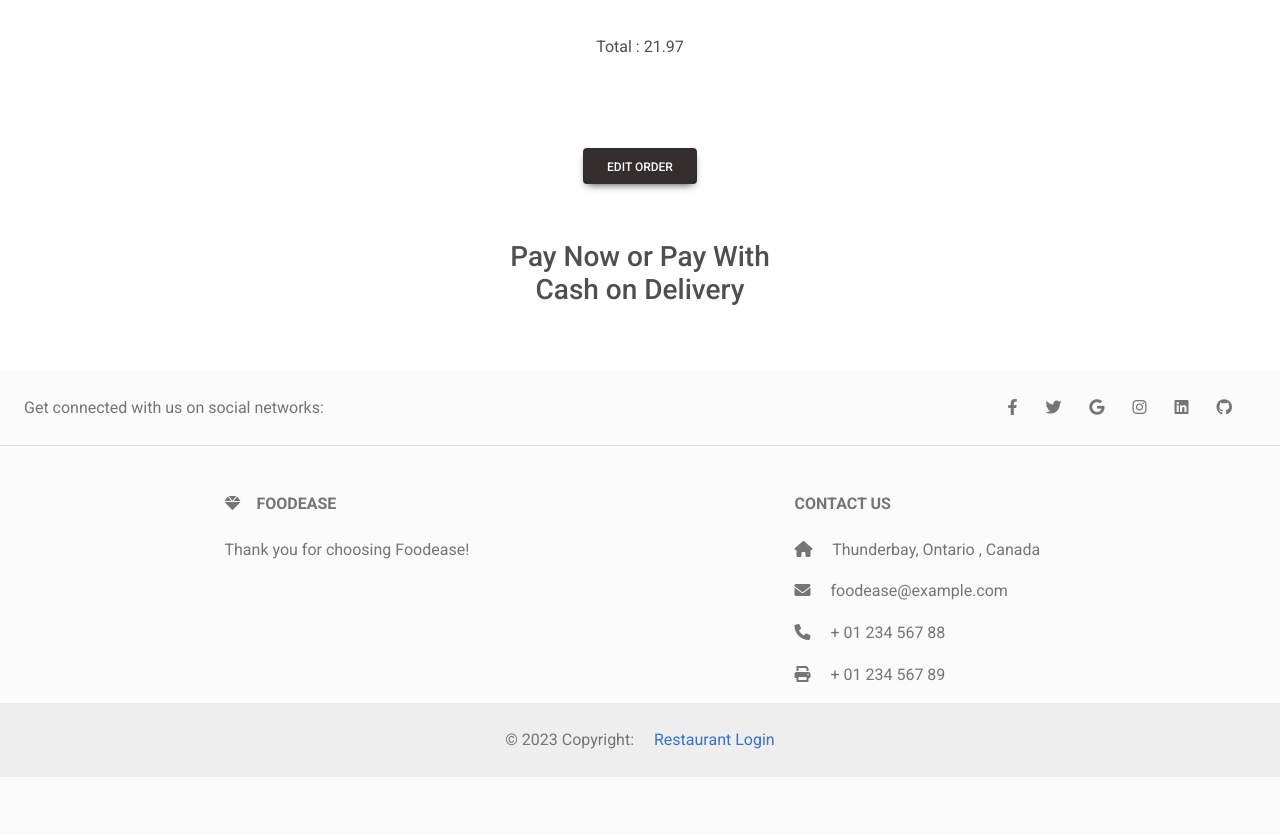
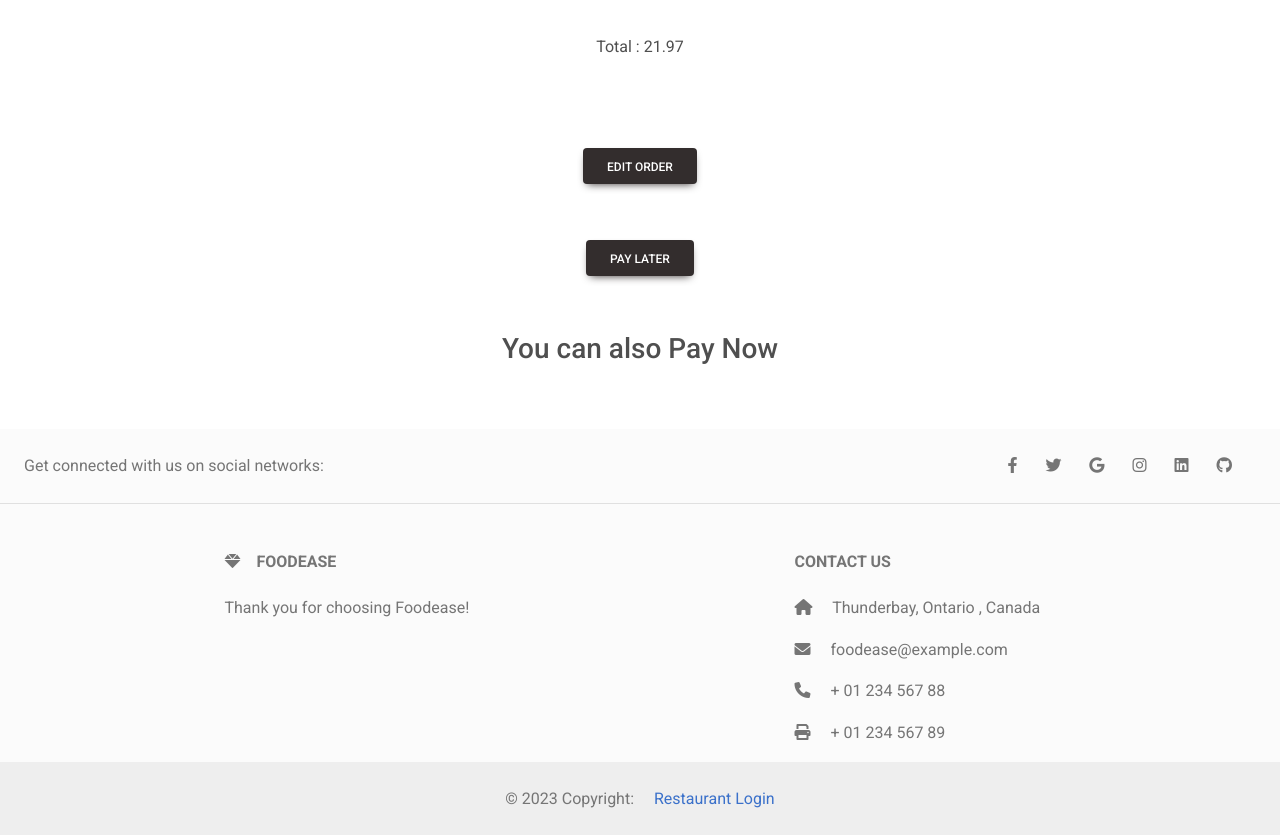
Before and after one commit to ThryLox/FoodeEase, a Django app: page /order-confirmation/43 in a window 1280 px wide. Shown: the part 462-1297 px from the top of the page. Before the commit the page ends 1211 px from the top, so only its background shows below. Run offline with Django 4.2, Linux system fonts and the light colour scheme; data comes from the database, SQL or seed files in the repository; both versions use the stored data as it was after the commit; some libraries are stand-ins or nearby versions.

Commit message:
payLater adeed

```diff
--- a/deliver/customer/templates/customer/order_confirmation.html
+++ b/deliver/customer/templates/customer/order_confirmation.html
@@ -33,11 +33,55 @@
       </form>
       </div>
   </div>
+  <div class="row justify-content-center pb-2 pt-5">
+    <div class="col-md-6 text-center">
+
+
+      <button type="button" class="btn btn-dark" data-mdb-toggle="modal" data-mdb-target="#exampleModal">
+       Pay Later
+      </button>
+
+
+
+    </div>
+</div>
+
+
+<div class="modal fade" id="exampleModal" tabindex="-1" aria-labelledby="exampleModalLabel" aria-hidden="true">
+  <div class="modal-dialog">
+    <div class="modal-content">
+      <div class="modal-header">
+        <h5 class="modal-title" id="exampleModalLabel">Order Reciept</h5>
+        <button type="button" class="btn-close" data-mdb-dismiss="modal" aria-label="Close"></button>
+      </div>
+      <div class="modal-body">
+        <div class="row justify-content-center pb-2 pt-5">
+          <div class="col-md-6 text-center">
+
+        <h3 class="">Thanks for ordering {{user}}</h3>
+        {%for item in items.all%}
+        <p> {{ item.name}} <span class="pl-3"> {{item.price}}</span></p>
+        {%endfor%}
+
+        <p class="font-weight=bold pt-4">Total : {{price}}</p>
+          </div>
+
+        </div>
+
+
+      </div>
+      <div class="modal-footer">
+       <a href="{% url 'index'%}">
+        <button type="button" class="btn btn-dark" >Go to Home page</button></a>
+      </div>
+    </div>
+  </div>
+</div>
 
 
   <div class="row justify-content-center pb-2 pt-5">
         <div class="col-md-6 text-center">
-            <h3>Pay Now or Pay With Cash on Delivery</h3>
+            <h3>You can also Pay Now </h3>
         </div>
     </div>
     <div class="row justify-content-center pb-5">
```
Also changed, not shown: deliver/db.sqlite3.
